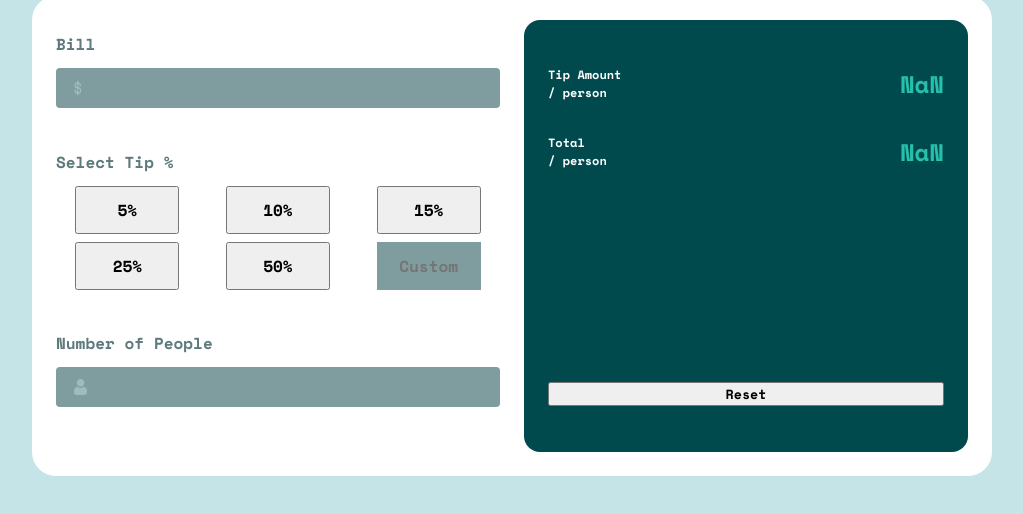
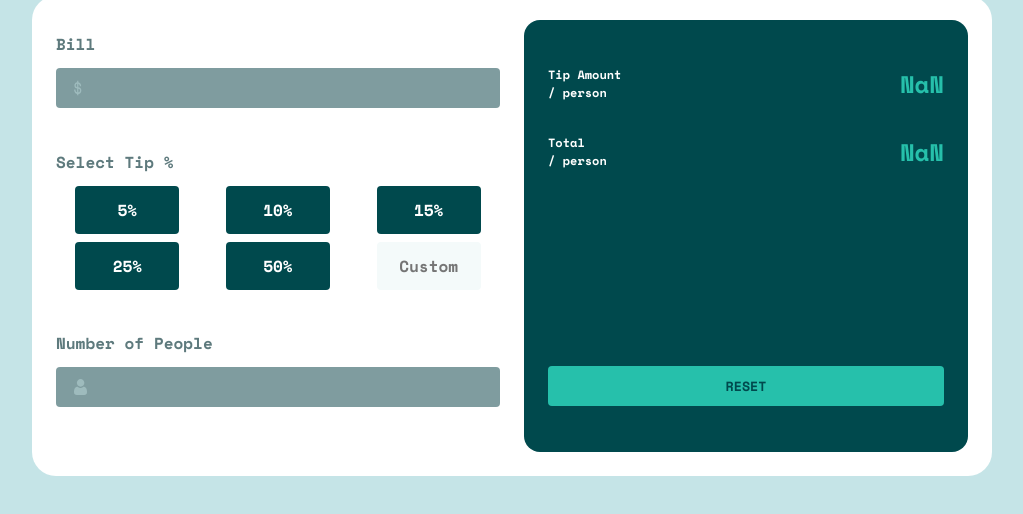
Before and after one commit to DeZoST/tip-calculator-app, a plain HTML site: page index.html in a window 1280 px wide. Shown: the part 124-638 px from the top of the page, without its empty margins (128-1151 px from the left). Drawn offline with nearby package versions, Linux system fonts and the light colour scheme.

Commit message:
Ajouté les boutons, le background color quand les boutons sont actifs

```diff
--- a/styles/style.css
+++ b/styles/style.css
@@ -136,6 +136,44 @@ input{
     gap: 0.5rem;
 }
 
+.button{
+    background-color: var(--Very-dark-cyan);
+    color: var(--White);
+    border: none;
+    padding: none;
+    outline: none;
+    cursor: pointer;
+    border-radius: 0.25rem;
+}
+
+button.active{
+  background-color: var(--Strong-cyan);
+}
+
+.custom__button{
+  background-color: var(--Very-light-grayish-cyan);
+  color: var(--Very-dark-cyan);
+  cursor: text;
+  outline: none;
+  border-radius: 0.25rem;
+}
+
+.reset__button{
+  color: var(--Very-dark-cyan);
+  background-color: var(--Strong-cyan);
+  height: 2.55rem;
+  text-transform: uppercase;
+}
+
+.reset__button:hover{
+  background-color: var(--Light-grayish-cyan);
+  transition: background-color 0.3s;
+}
+
+.reset__button:not(:hover){
+  transition: background-color 0.5s;
+}
+
 .tip__button, .custom__button{
     width: 6.5rem;
     height: 3rem;
@@ -152,7 +190,6 @@ input{
 .tip__button:not(:hover){
     transition: background-color 0.5s;
 }
-
 
 .custom__button:hover{
     border: 2px solid var(--Strong-cyan);
```
